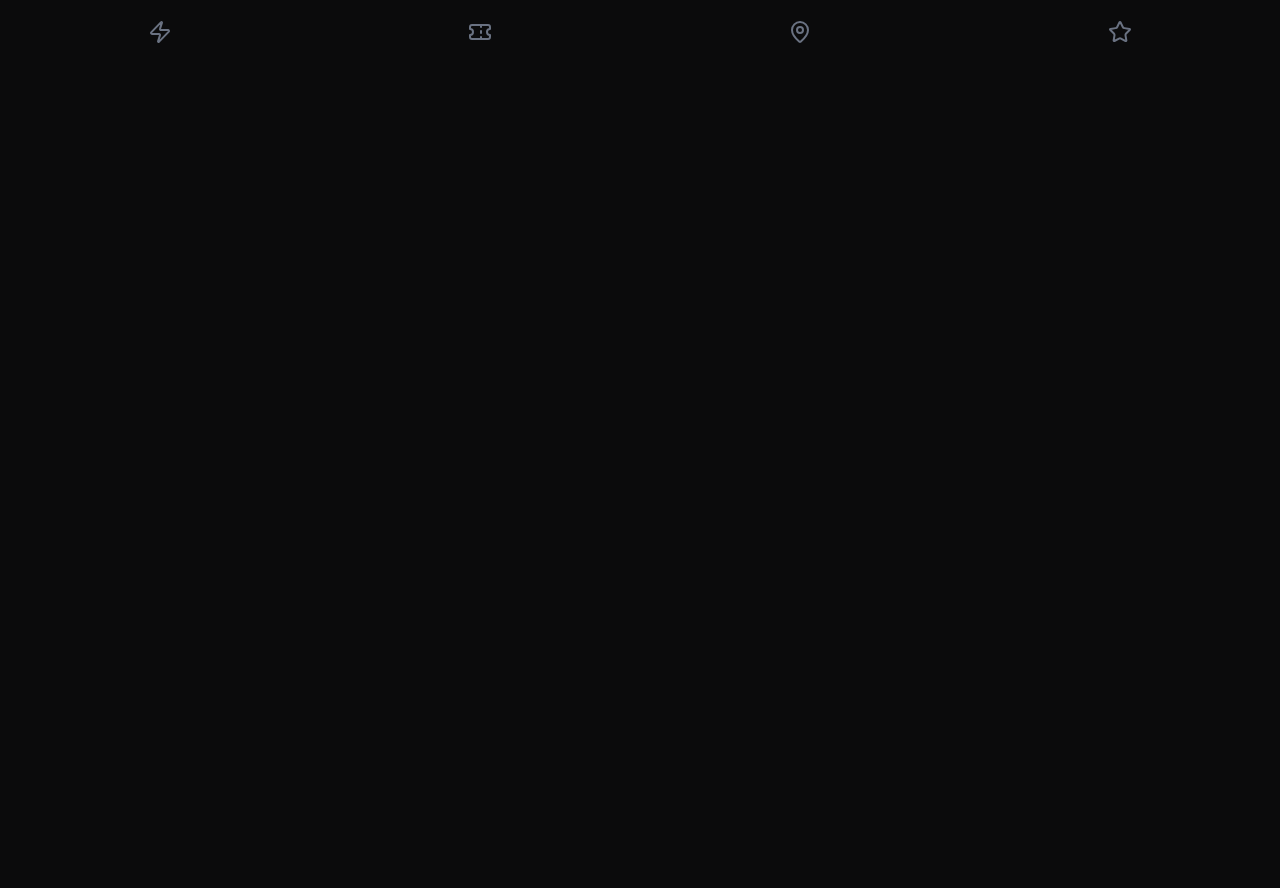
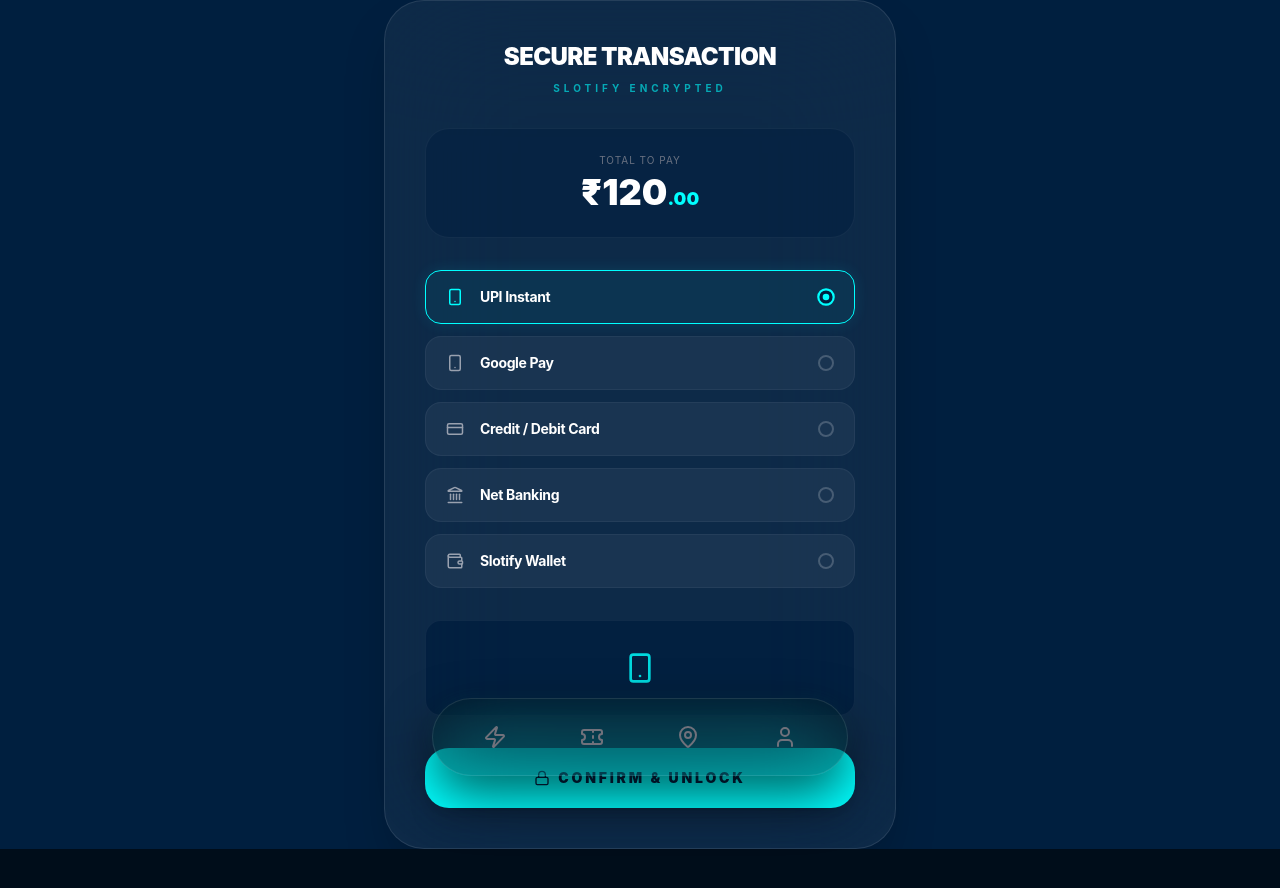
Before and after one commit to sathya2k66ind-web/pp-app-frontend, a React (Vite) app: page /payment in a window 1280 px wide. Shown: the top 888 px of the page. Before the commit the page ends 800 px from the top, so only its background shows below. Built offline with nearby package versions, Linux system fonts and the light colour scheme.

Commit message:
loading commit message editor...

```diff
--- a/src/api/api.js
+++ b/src/api/api.js
@@ -1,12 +1,23 @@
 // src/api/api.js
 import axios from "axios";
 
-// This switches between Render (live) and Localhost (testing) automatically
 const baseURL = "https://pp-app-backend-1.onrender.com";
 
 export const api = axios.create({
   baseURL,
+  timeout: 15000, // Wait 15s for Render to "wake up"
   headers: {
     "Content-Type": "application/json",
   },
 });
+
+// Add this Interceptor to handle errors globally
+api.interceptors.response.use(
+  (response) => response,
+  (error) => {
+    if (error.code === 'ECONNABORTED') {
+      console.error("Render is taking too long to wake up.");
+    }
+    return Promise.reject(error);
+  }
+);
--- a/src/components/BottomNavigation.jsx
+++ b/src/components/BottomNavigation.jsx
@@ -1,16 +1,17 @@
-import { Home, Building2, Utensils, User } from "lucide-react";
+import { Zap, Ticket, MapPin, User } from "lucide-react"; // Switched to match your Dashboard icons
 import { NavLink } from "react-router-dom";
 
 const BottomNavigation = () => {
   const navItems = [
-    { to: "/dashboard", icon: Home },
-    { to: "/malls", icon: Building2 },
-    { to: "/restaurants", icon: Utensils },
+    { to: "/dashboard", icon: Zap },
+    { to: "/my-bookings", icon: Ticket },
+    { to: "/navigate", icon: MapPin },
     { to: "/profile", icon: User },
   ];
 
   return (
-    <div className="fixed bottom-0 left-0 right-0 bg-zinc-900 border-t border-zinc-800 flex justify-around py-3">
+    // Removed fixed positioning and bg-zinc-900 to let the MainLayout glass effect shine through
+    <div className="flex justify-around items-center h-16 px-2">
       {navItems.map((item, index) => {
         const Icon = item.icon;
         return (
@@ -18,12 +19,30 @@
             key={index}
             to={item.to}
             className={({ isActive }) =>
-              `flex items-center justify-center ${
-                isActive ? "text-lime-400" : "text-zinc-500"
+              `relative flex flex-col items-center justify-center w-14 h-14 transition-all duration-300 ${
+                isActive ? "text-[#00FFFF]" : "text-zinc-500 hover:text-white"
               }`
             }
           >
-            <Icon size={24} />
+            {({ isActive }) => (
+              <>
+                {/* Neon Glow background for the active icon */}
+                {isActive && (
+                  <div className="absolute inset-0 bg-[#00FFFF]/10 blur-lg rounded-full animate-pulse" />
+                )}
+
+                <Icon
+                  size={24}
+                  className="relative z-10"
+                  fill={isActive ? "currentColor" : "none"}
+                />
+
+                {/* Small indicator dot below the active icon */}
+                {isActive && (
+                  <div className="absolute -bottom-1 w-1 h-1 bg-[#00FFFF] rounded-full shadow-[0_0_10px_#00FFFF]" />
+                )}
+              </>
+            )}
           </NavLink>
         );
       })}
--- a/src/layouts/MainLayout.jsx
+++ b/src/layouts/MainLayout.jsx
@@ -1,34 +1,27 @@
-import { useNavigate, useLocation } from "react-router-dom";
-import { Zap, Ticket, MapPin, Star } from "lucide-react";
+import BottomNavigation from "../components/BottomNavigation";
 
-const BottomNavigation = () => {
-  const navigate = useNavigate();
-  const location = useLocation();
+const MainLayout = ({ children }) => {
+  return (
+    <div className="relative min-h-screen bg-[#000d1a] text-white overflow-x-hidden">
+      {/* Main Content Area:
+         We use pb-28 to make sure content doesn't get stuck behind the dock.
+      */}
+      <main className="relative z-10 pb-28">
+        {children}
+      </main>
 
-  const navItems = [
-    { icon: <Zap size={24} />, path: "/dashboard" },
-    { icon: <Ticket size={24} />, path: "/my-bookings" },
-    { icon: <MapPin size={24} />, path: "/navigate" },
-    { icon: <Star size={24} />, path: "/profile" },
-  ];
-
-  return (
-    <div className="flex justify-around items-center h-16">
-      {navItems.map((item) => (
-        <button
-          key={item.path}
-          onClick={() => navigate(item.path)}
-          className={`p-3 transition-all duration-300 rounded-full ${
-            location.pathname === item.path
-            ? "text-[#00FFFF] bg-[#00FFFF]/10 shadow-[0_0_15px_rgba(0,255,255,0.3)]"
-            : "text-gray-500 hover:text-white"
-          }`}
-        >
-          {item.icon}
-        </button>
-      ))}
+      {/* THE PREMIUM GLASS DOCK:
+         - Fixed position at the bottom center.
+         - backdrop-blur-2xl creates the "Frosted Glass" look.
+         - border-white/10 adds a subtle edge highlight.
+      */}
+      <div className="fixed bottom-6 left-1/2 -translate-x-1/2 w-[92%] max-w-md z-[100] px-4">
+        <div className="bg-black/30 backdrop-blur-2xl border border-white/10 rounded-[2.5rem] p-1.5 shadow-[0_20px_50px_rgba(0,0,0,0.6),0_0_20px_rgba(0,255,255,0.05)]">
+          <BottomNavigation />
+        </div>
+      </div>
     </div>
   );
 };
 
-export default BottomNavigation;
+export default MainLayout;
```
Also changed, not shown: src/pages/Dashboard.jsx (+45 -88 lines).
